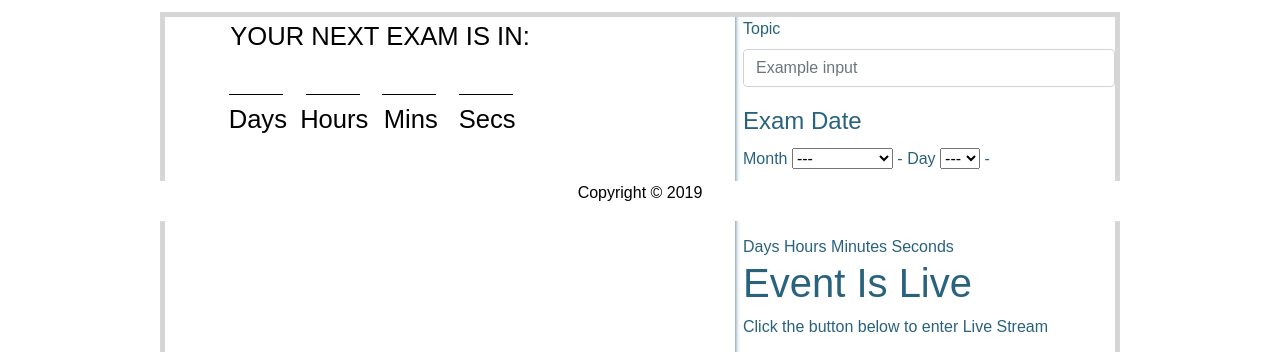
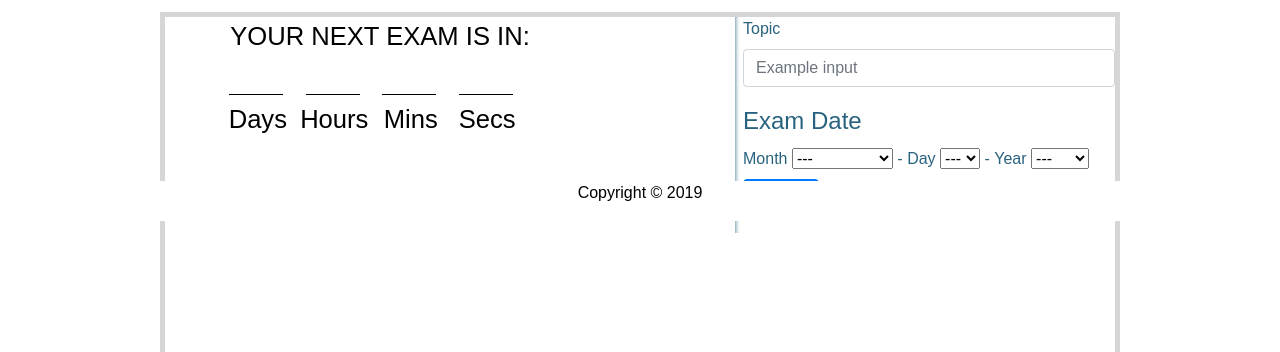
Before and after one commit to bigreader/bootcamp-studyhelper, a plain HTML site: page dates.html in a window 1280 px wide. Shown: the part 579-931 px from the top of the page. Drawn offline with nearby package versions, Linux system fonts and the light colour scheme; a web font is replaced by a local one.

Commit message:
fix merge

```diff
--- a/dates.html
+++ b/dates.html
@@ -125,30 +125,6 @@
                         <option>30</option>
                         <option>31</option>
                         </select> -
-
-                    <div class="display">
-                            <div id="clock" class="clock">
-                                <h1 class="event_title">Your next exam is in:</h1>
-                                <div id="numbers">
-                                    <span class=days></span>
-                                     <span class="hours"></span>
-                                    <span class="minutes"></span>
-                                    <span class="seconds"></span>
-                                </div>
-                                <div id="units">
-                                    <span>Days</span>
-                                    <span>Hours</span>
-                                    <span>Minutes</span>
-                                    <span>Seconds</span>
-                                </div>
-                            </div>
-                            <div id="door" class="hide">
-                                <h1 class="event_title">Event Is Live</h1>
-                                <p class="action_caption">Click the button below to enter Live Stream</p>
-                                <button class="call_to_action_button" type="button" onclick="liveStream()">Enter Live Stream!</button>
-                            </div>
-
-                </div>
                     <label for="year_start">Year</label>
                     <select id="year_start"
                          name="year_start">
@@ -158,7 +134,7 @@
                     </select>
                     <span class="inst"></span>
             </fieldset>
-            </div>
+
                         <button type="submit" class="btn btn-primary">Submit</button>
         </form>
         </aside>
```
Lines whose indentation alone changed are shown as unchanged.
